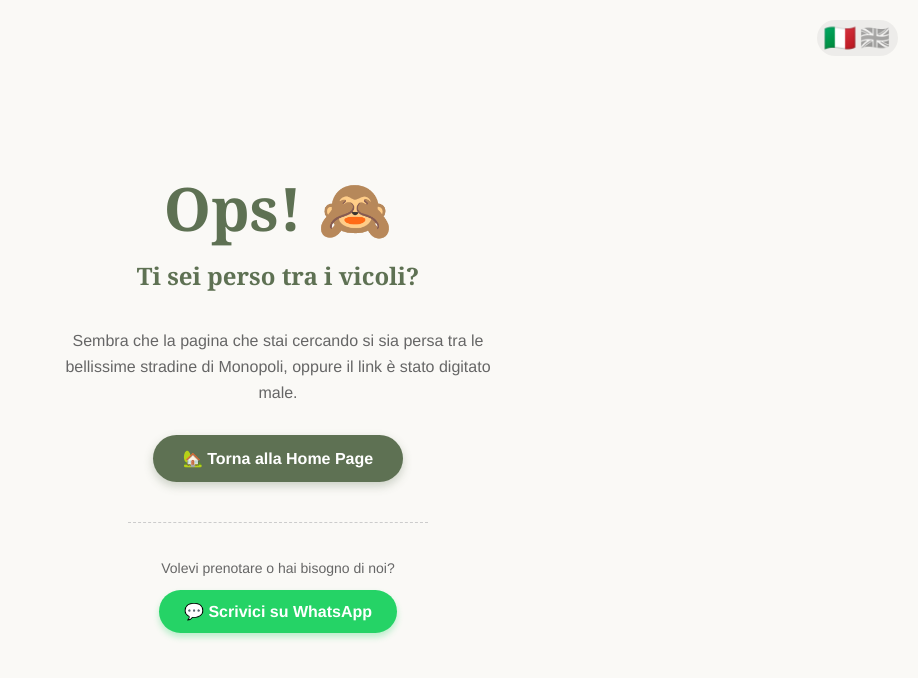
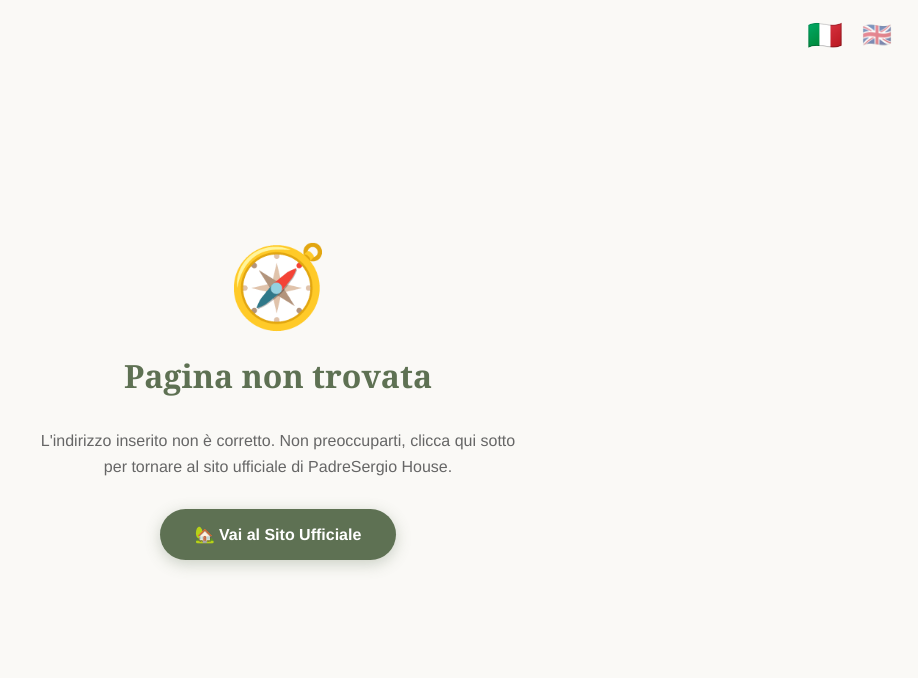
Before and after one commit to PadreSergioHouseApulia/guida, a plain HTML site: page 404.html in a window 1280 px wide. Shown: the whole page, without its empty margins (362-1280 px from the left). Drawn offline with Linux system fonts and the light colour scheme.

Commit message:
Add files via upload

```diff
--- a/404.html
+++ b/404.html
@@ -3,15 +3,13 @@
 <head>
     <meta charset="UTF-8">
     <meta name="viewport" content="width=device-width, initial-scale=1.0, maximum-scale=1.0, user-scalable=no">
-    <title>Pagina non trovata | PadreSergio House</title>
-    <link rel="icon" type="image/x-icon" href="not_found.ico">
+    <title>PadreSergio House | Error 404</title>
 
     <style>
         :root {
             --verde-primario: #5e7153;
             --crema-sfondo: #faf9f6;
             --testo-scuro: #333333;
-            --testo-chiaro: #666666;
         }
 
         body {
@@ -27,90 +25,30 @@
             text-align: center;
             padding: 20px;
             box-sizing: border-box;
-            position: relative;
         }
 
-        /* LOGICA CAMBIO LINGUA */
         body.it [lang="en"] { display: none !important; }
         body.en [lang="it"] { display: none !important; }
 
-        /* TASTI LINGUA */
-        .lang-switch {
-            position: absolute;
-            top: 20px;
-            right: 20px;
-            background: rgba(0,0,0,0.05);
-            border-radius: 20px;
-            padding: 4px 8px;
-            display: flex;
-            gap: 5px;
-        }
-        .lang-btn {
-            cursor: pointer;
-            font-size: 24px;
-            opacity: 0.4;
-            transition: 0.3s;
-            border: none;
-            background: none;
-            padding: 0;
-            filter: grayscale(100%);
-        }
-        .lang-btn.active {
-            opacity: 1;
-            filter: grayscale(0%);
-            transform: scale(1.1);
-        }
+        .lang-switch { position: absolute; top: 20px; right: 20px; display: flex; gap: 10px; }
+        .lang-btn { cursor: pointer; font-size: 24px; opacity: 0.5; border: none; background: none; transition: 0.3s; }
+        .lang-btn.active { opacity: 1; transform: scale(1.2); }
 
-        h1 {
-            color: var(--verde-primario);
-            font-family: 'Georgia', serif;
-            font-size: 60px;
-            margin: 0 0 10px 0;
-        }
-        h2 {
-            color: var(--verde-primario);
-            font-family: 'Georgia', serif;
-            font-size: 24px;
-            margin-top: 0;
-        }
-        p {
-            color: var(--testo-chiaro);
-            margin-bottom: 30px;
-            font-size: 16px;
-            line-height: 1.6;
-            max-width: 450px;
-        }
+        .icon { font-size: 80px; margin-bottom: 20px; }
+        h1 { color: var(--verde-primario); font-family: 'Georgia', serif; font-size: 32px; margin: 0 0 15px 0; }
+        p { color: #666; margin-bottom: 30px; font-size: 16px; line-height: 1.6; max-width: 500px; }
+
         .btn-home {
             background-color: var(--verde-primario);
             color: white;
-            padding: 14px 30px;
-            border-radius: 25px;
+            padding: 16px 35px;
+            border-radius: 30px;
             text-decoration: none;
             font-weight: bold;
-            display: inline-block;
-            margin-bottom: 20px;
-            box-shadow: 0 4px 10px rgba(94, 113, 83, 0.3);
+            box-shadow: 0 4px 15px rgba(94, 113, 83, 0.3);
             transition: 0.3s;
         }
         .btn-home:hover { transform: scale(1.05); }
-
-        .whatsapp-box {
-            margin-top: 20px;
-            padding-top: 20px;
-            border-top: 1px dashed #ccc;
-            width: 100%;
-            max-width: 300px;
-        }
-        .btn-whatsapp {
-            background-color: #25D366;
-            color: white;
-            padding: 12px 25px;
-            border-radius: 25px;
-            text-decoration: none;
-            font-weight: bold;
-            display: inline-block;
-            box-shadow: 0 4px 6px rgba(37, 211, 102, 0.3);
-        }
     </style>
 </head>
 <body class="it">
@@ -120,31 +58,20 @@
         <button class="lang-btn" id="btn-en" onclick="setLang('en')">🇬🇧</button>
     </div>
 
-    <h1>Ops! 🙈</h1>
+    <div class="icon">🧭</div>
 
-    <h2 lang="it">Ti sei perso tra i vicoli?</h2>
-    <h2 lang="en">Did you get lost in the alleys?</h2>
+    <h1 lang="it">Pagina non trovata</h1>
+    <h1 lang="en">Page not found</h1>
 
-    <p lang="it">Sembra che la pagina che stai cercando si sia persa tra le bellissime stradine di Monopoli, oppure il link è stato digitato male.</p>
-    <p lang="en">It seems the page you are looking for got lost in the beautiful streets of Monopoli, or the link was typed incorrectly.</p>
+    <p lang="it">L'indirizzo inserito non è corretto. Non preoccuparti, clicca qui sotto per tornare al sito ufficiale di PadreSergio House.</p>
+    <p lang="en">The address entered is incorrect. Don't worry, click below to return to the official PadreSergio House website.</p>
 
-    <a href="https://padresergiohouseapulia.github.io/padresergio_web/" class="btn-home">
-        <span lang="it">🏡 Torna alla Home Page</span>
-        <span lang="en">🏡 Back to Home Page</span>
+    <a href="https://padresergiohouseapulia.github.io/guida/" class="btn-home">
+        <span lang="it">🏡 Vai al Sito Ufficiale</span>
+        <span lang="en">🏡 Go to Official Website</span>
     </a>
 
-    <div class="whatsapp-box">
-        <p lang="it" style="margin-bottom: 10px; font-size: 14px;">Volevi prenotare o hai bisogno di noi?</p>
-        <p lang="en" style="margin-bottom: 10px; font-size: 14px;">Did you want to book or need our help?</p>
-
-        <a href="https://wa.me/393384699286" class="btn-whatsapp">
-            <span lang="it">💬 Scrivici su WhatsApp</span>
-            <span lang="en">💬 Message us on WhatsApp</span>
-        </a>
-    </div>
-
     <script>
-        // SCRIPT PER IL CAMBIO LINGUA ISTANTANEO
         function setLang(lang) {
             document.body.className = lang;
             document.getElementById('btn-it').classList.remove('active');
@@ -152,6 +79,5 @@
             document.getElementById('btn-' + lang).classList.add('active');
         }
     </script>
-
 </body>
 </html>
```
